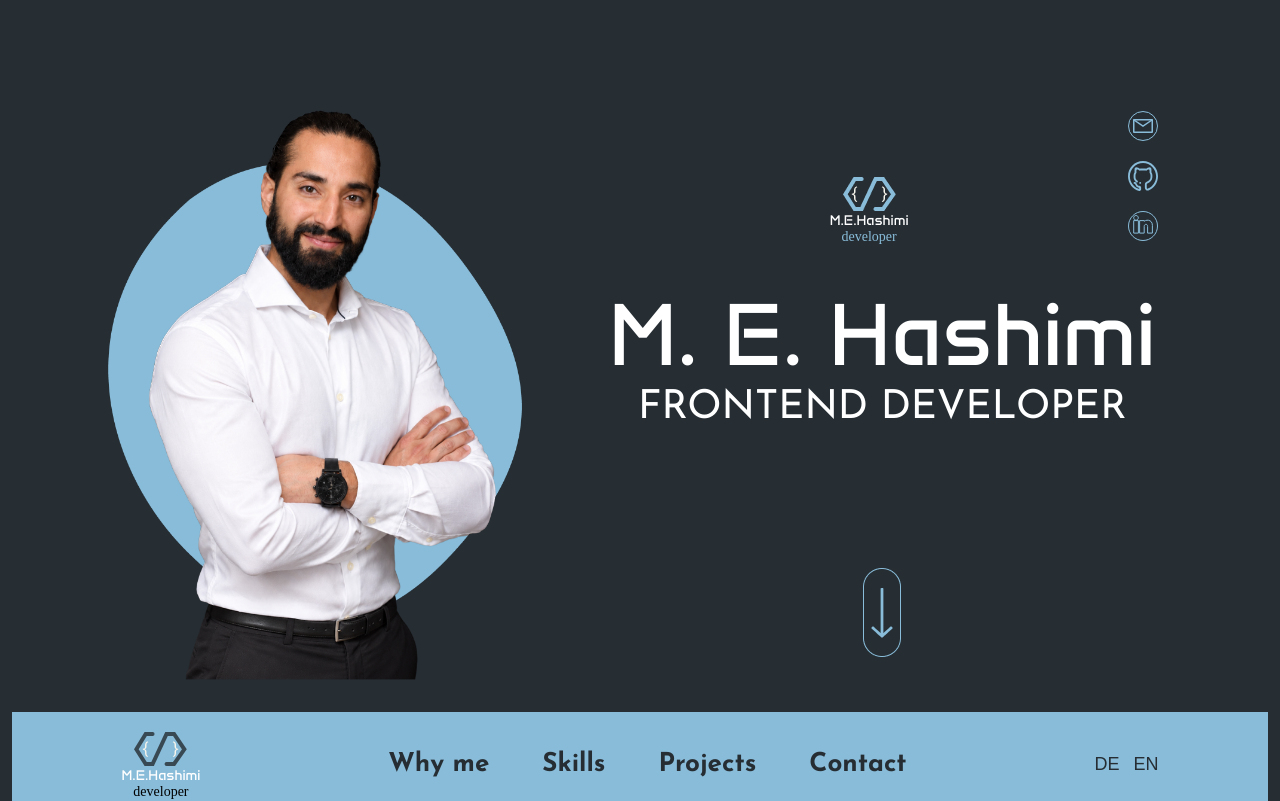
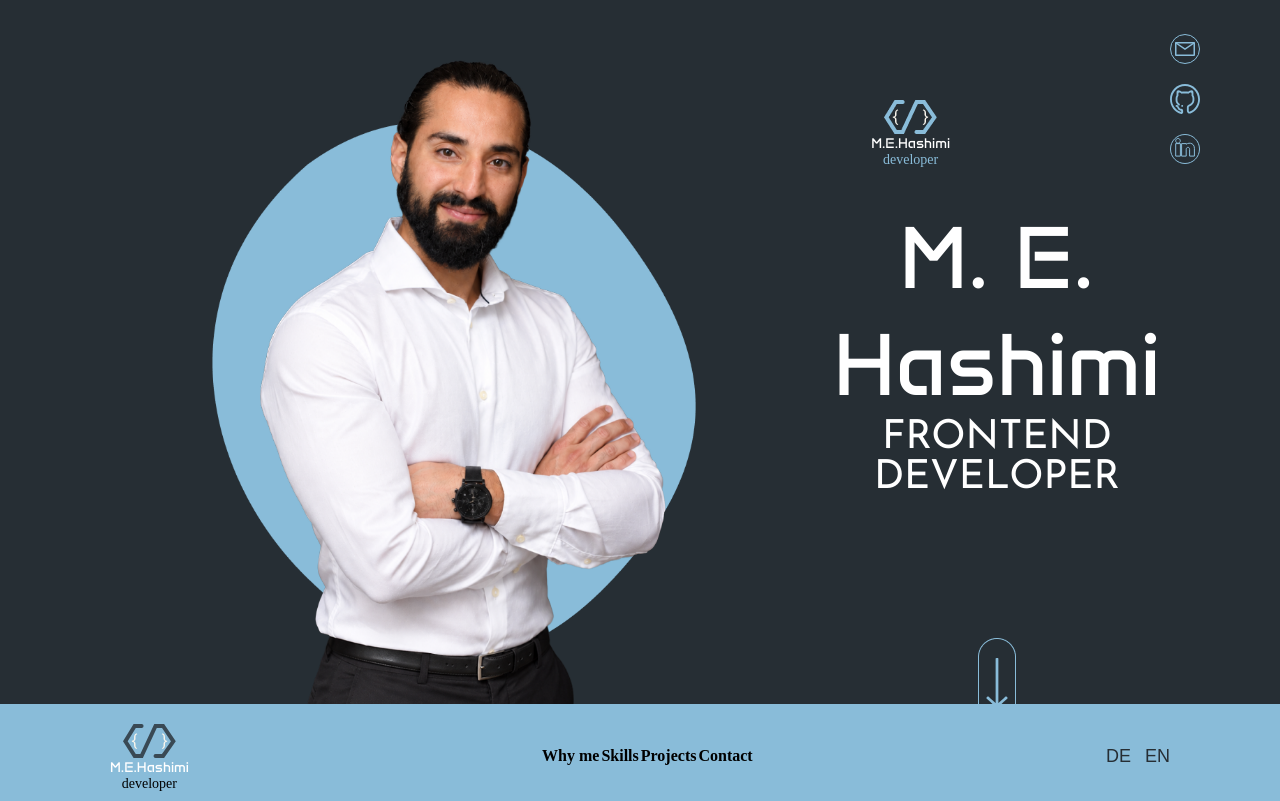
Before and after one commit to eliashashimi/Portfolio, an Angular app: page / in a window 1280 px wide. Shown: the top 801 px of the page. Built offline with nearby package versions, Linux system fonts and the light colour scheme; a web font is replaced by a local one.

Commit message:
changed partials scss

```diff
--- a/public/assets/styles/_header.scss
+++ b/public/assets/styles/_header.scss
@@ -45,7 +45,7 @@ figure {
   }
 }
 
-table {
+.header-table {
   width: 50%;
   display: flex;
   justify-content: space-between;
--- a/public/assets/styles/_hero.scss
+++ b/public/assets/styles/_hero.scss
@@ -1,28 +1,25 @@
-body {
+.hero-wrapper-desktop {
+  width: 100%;
+  height: 88dvh;
+  max-width: 1440px;
   display: flex;
   justify-content: center;
-}
-
-.hero-wrapper-desktop {
-  width: 100%;
-  height: 89dvh;
-  max-width: 1440px;
-  display: flex;
   align-items: center;
   padding-top: 60px;
   .hero-text {
     color: white;
   }
   .hero-img {
-    width: 600px;
-    height: 600px;
+    width: 700px;
+    height: 700px;
+    margin-left: 100px;
   }
   .hero-right-container {
     width: 100%;
     display: flex;
     flex-direction: column;
     align-items: center;
-    padding-right: 110px;
+    padding-right: 80px;
 
     .hero-upper-right {
       width: 100%;
--- a/public/assets/styles/_why-me.scss
+++ b/public/assets/styles/_why-me.scss
@@ -66,7 +66,7 @@ main {
       justify-content: flex-start;
       align-items: flex-end;
       gap: 24px;
-      table {
+      &--table {
         width: 100%;
         display: flex;
         flex-direction: column;
```
